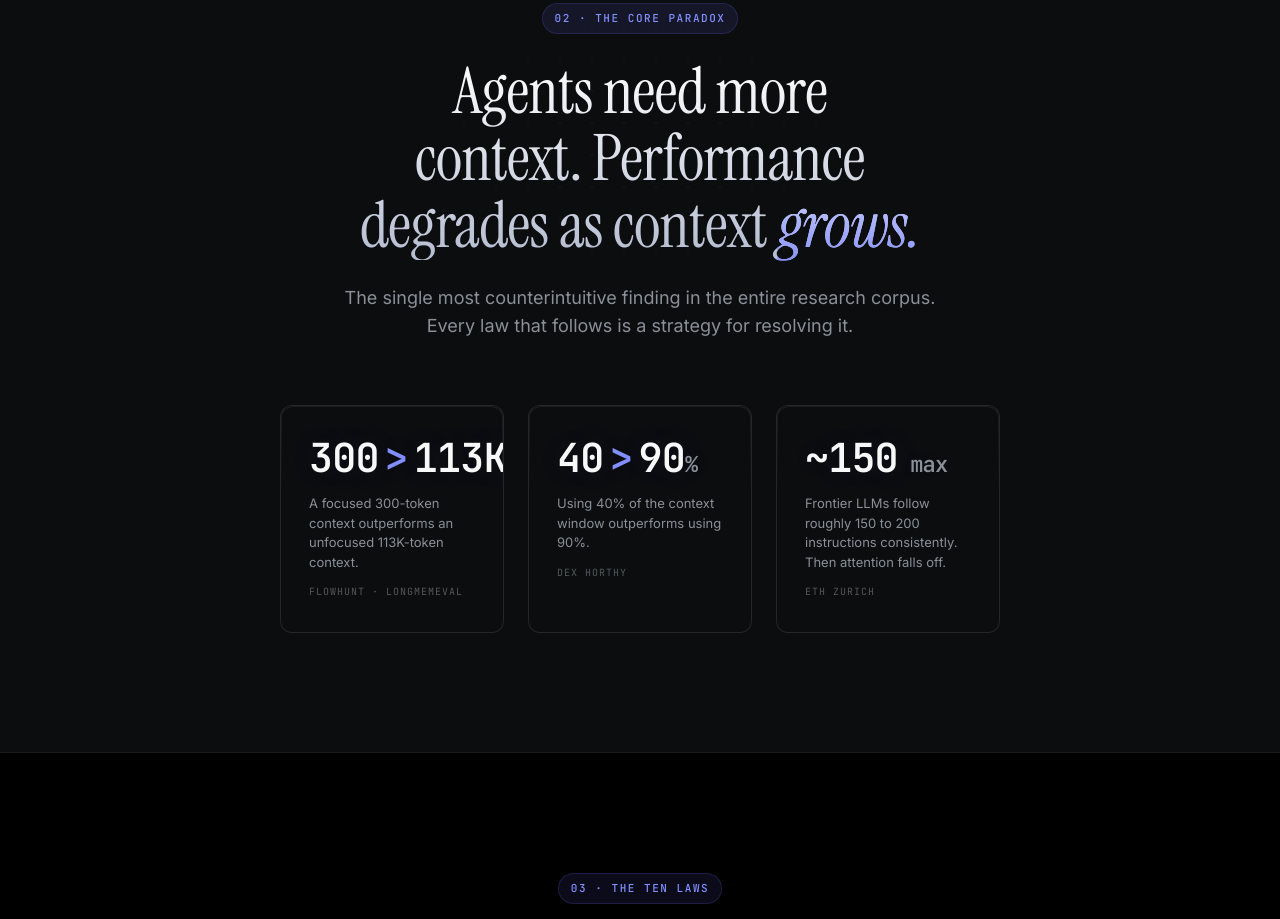
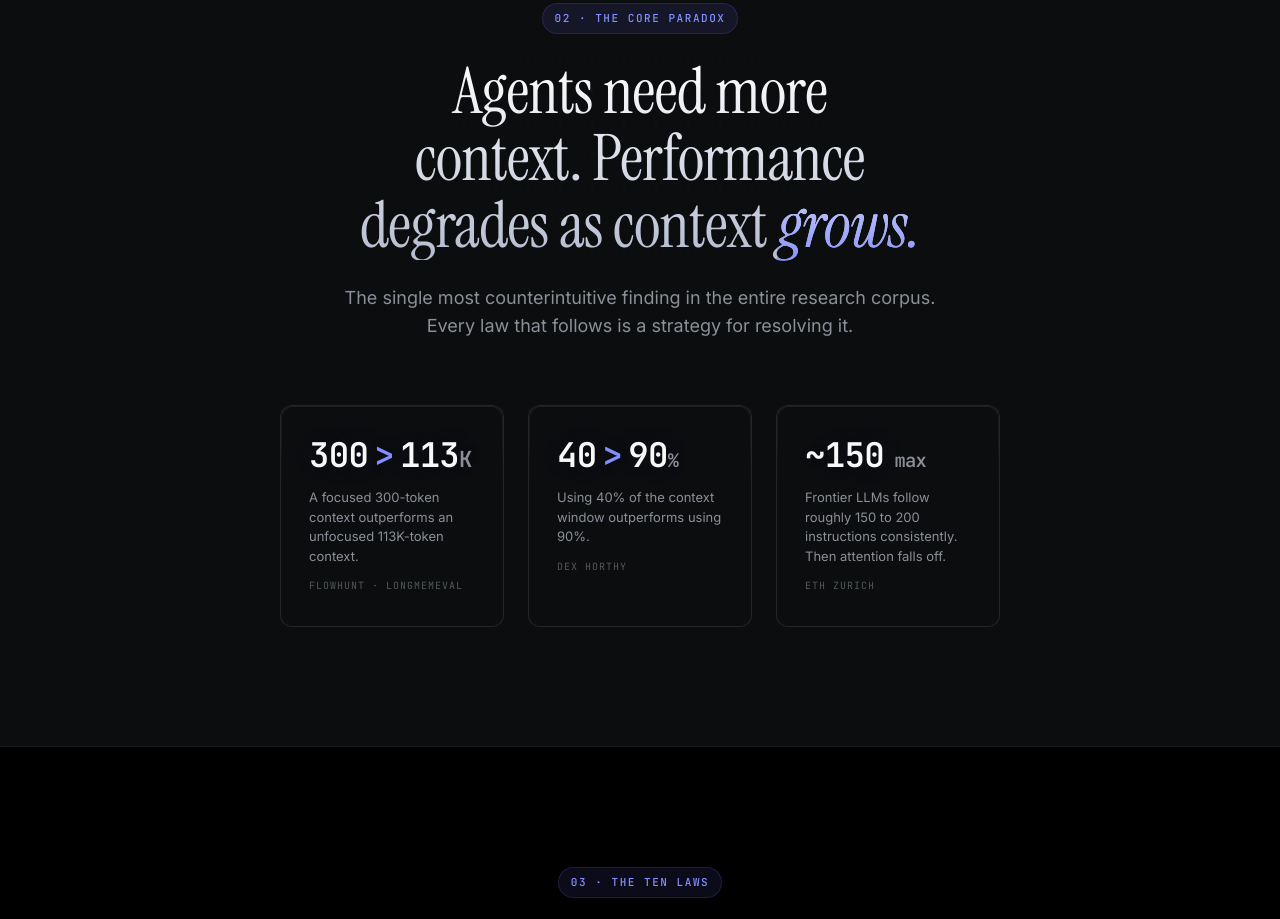
Before and after one commit to johnnichev/nv-context-landing, a plain HTML site: page synthesis.html in a window 1280 px wide. Shown: the part 2252-3171 px from the top of the page. Drawn offline with Linux system fonts and the light colour scheme.

Commit message:
fix: synthesis paradox-stat overflow + gitignore references/

```diff
--- a/synthesis.html
+++ b/synthesis.html
@@ -701,7 +701,7 @@
   }
   .paradox-stat .number {
     font-family: var(--font-mono);
-    font-size: clamp(28px, 3.6vw, 40px);
+    font-size: clamp(24px, 2.8vw, 34px);
     line-height: 1;
     font-weight: 600;
     color: var(--text-1);
@@ -1553,7 +1553,7 @@
 
       <div class="paradox-stats reveal" style="--reveal-delay: 0.06s;">
         <div class="paradox-stat">
-          <div class="number">300<span class="accent">&gt;</span>113K</div>
+          <div class="number">300<span class="accent">&gt;</span>113<span style="font-size: 0.65em; color: var(--text-3);">K</span></div>
           <span class="label">A focused 300-token context outperforms an unfocused 113K-token context.</span>
           <span class="source">FlowHunt &middot; LongMemEval</span>
         </div>
```
Also changed, not shown: 1 other file.
